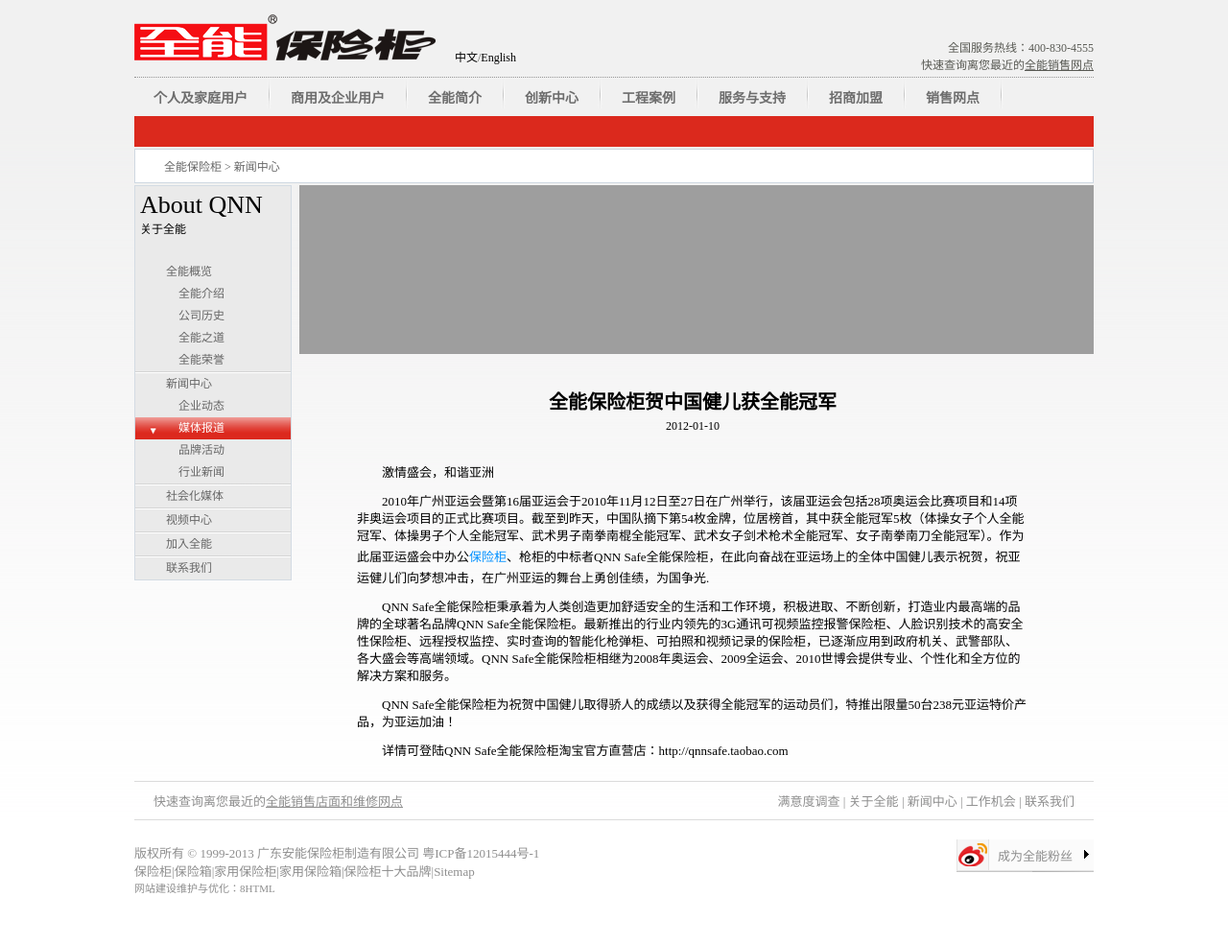
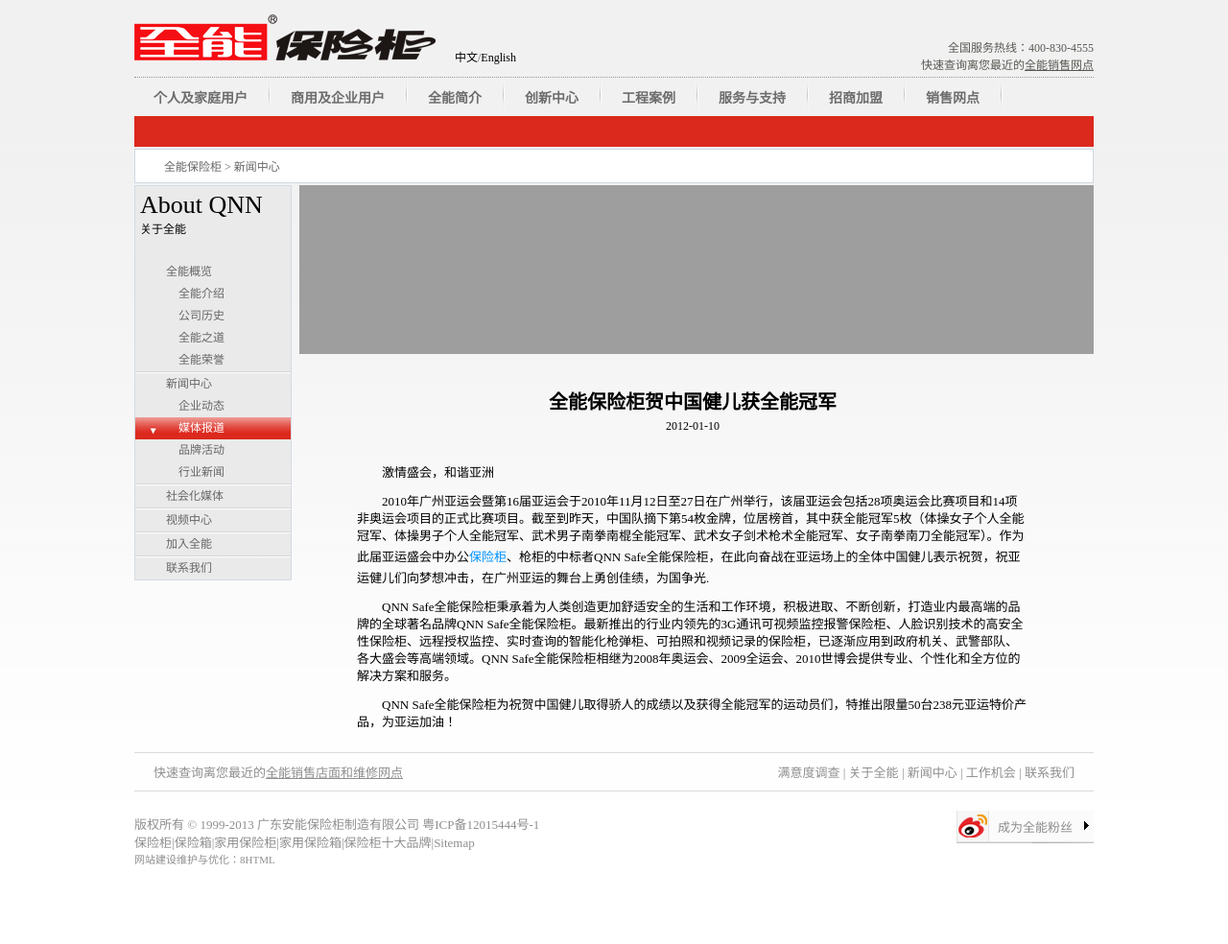
Before and after one commit to qnn/qnn.com.cn-v2, a Jekyll site: the page built from news/_posts/media-reports/2012-01-10-qnn-news10.md, in a window 1280 px wide. Shown: the whole page at 96% size. Built offline with Jekyll 4.4.1, drawn with Linux system fonts in a browser that asks for light colours; Markdown is read by kramdown in place of the engine named in the settings; comment, search, counter and statistics services are not loaded; after the commit the page ends 954 px from its top, so only the background shows below that.

Commit message:
Update 2012-01-10-qnn-news10.md

```diff
--- a/news/_posts/media-reports/2012-01-10-qnn-news10.md
+++ b/news/_posts/media-reports/2012-01-10-qnn-news10.md
@@ -15,5 +15,3 @@
 QNN Safe全能保险柜秉承着为人类创造更加舒适安全的生活和工作环境，积极进取、不断创新，打造业内最高端的品牌的全球著名品牌QNN Safe全能保险柜。最新推出的行业内领先的3G通讯可视频监控报警保险柜、人脸识别技术的高安全性保险柜、远程授权监控、实时查询的智能化枪弹柜、可拍照和视频记录的保险柜，已逐渐应用到政府机关、武警部队、各大盛会等高端领域。QNN Safe全能保险柜相继为2008年奥运会、2009全运会、2010世博会提供专业、个性化和全方位的解决方案和服务。
 
 QNN Safe全能保险柜为祝贺中国健儿取得骄人的成绩以及获得全能冠军的运动员们，特推出限量50台238元亚运特价产品，为亚运加油！
-
-详情可登陆QNN Safe全能保险柜淘宝官方直营店：http://qnnsafe.taobao.com
```
